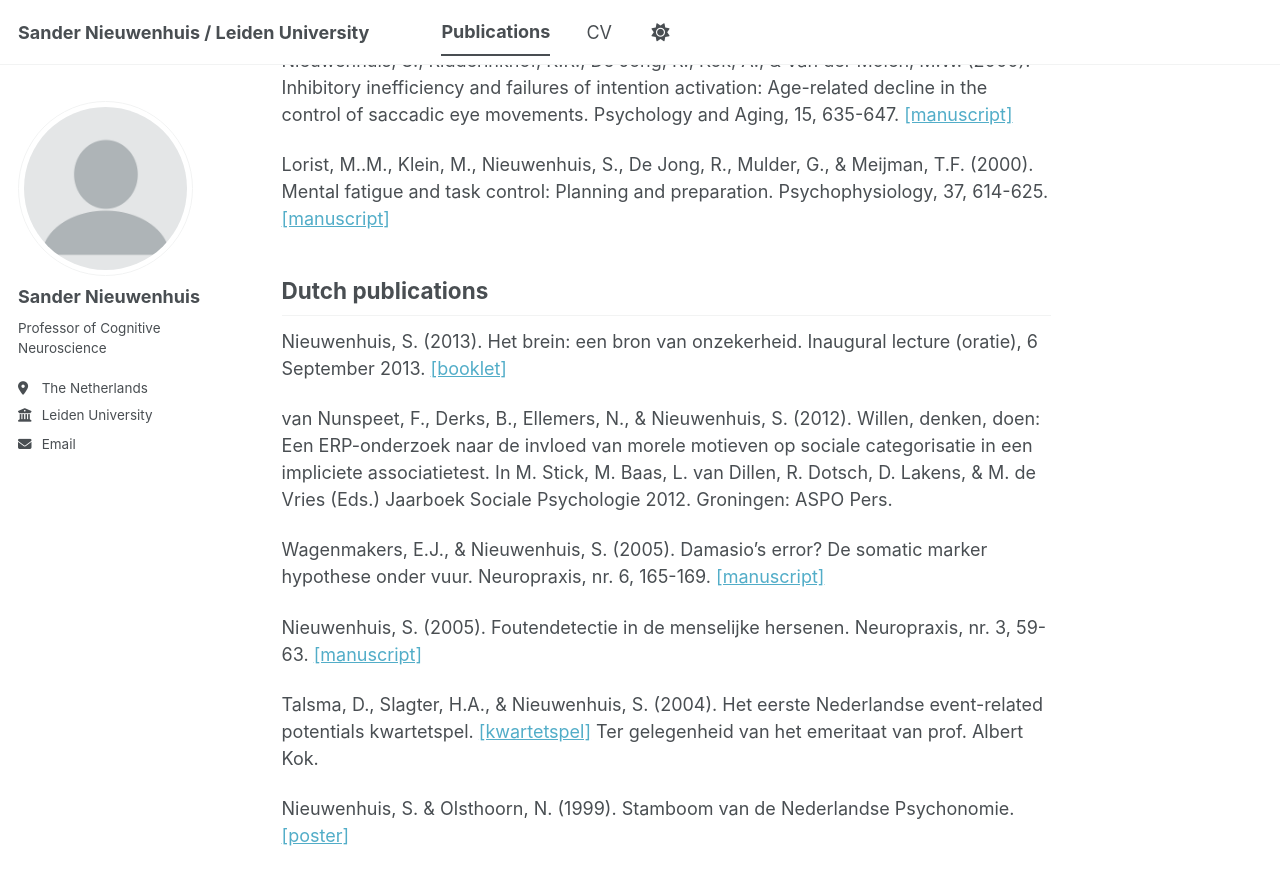
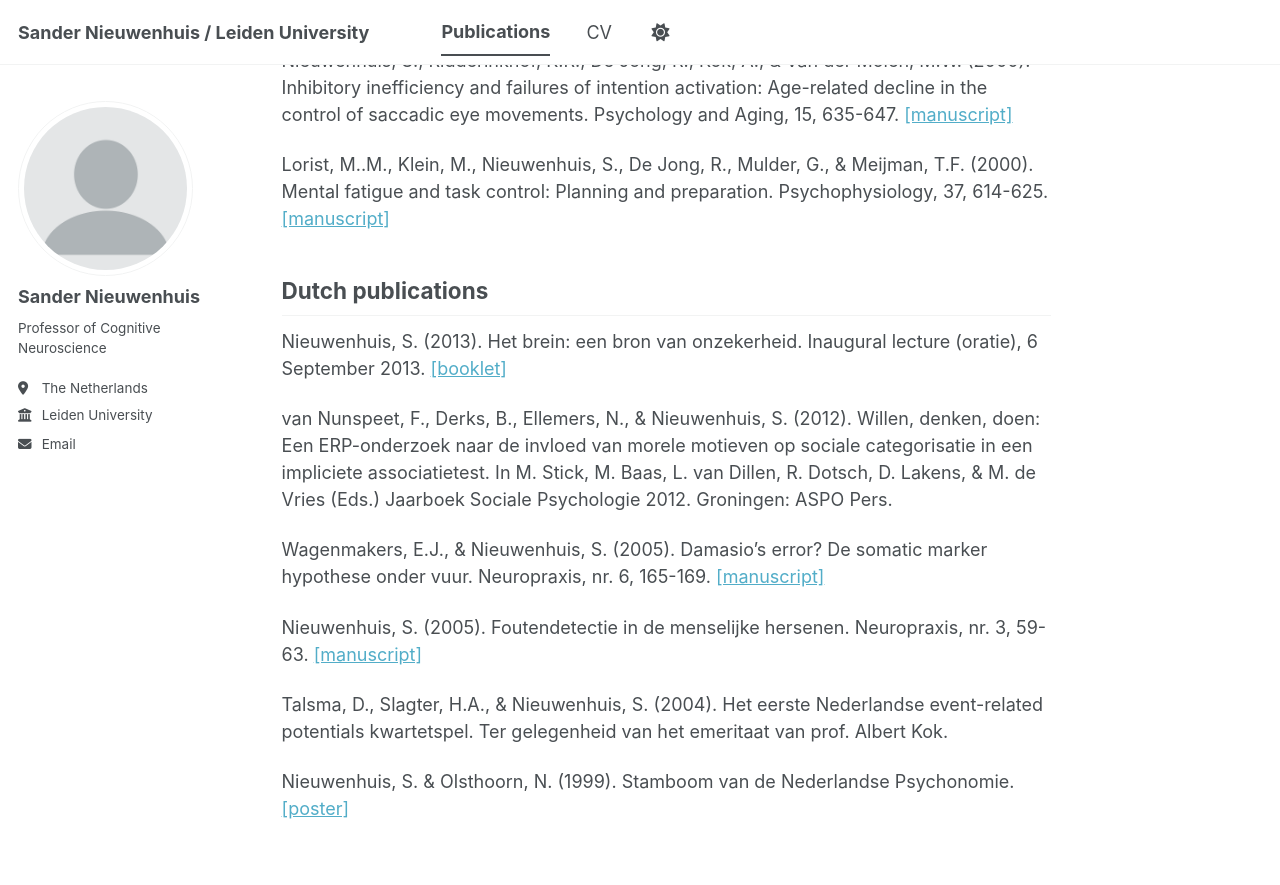
Before and after one commit to sander-nieuwenhuis/research, a Jekyll site: the page built from _pages/publications.md, in a window 1280 px wide and 900 px high, scrolled down 13529 px. Shown: the top 885 px of the window. Built offline with Jekyll 4.4.1, drawn with Linux system fonts in a browser that asks for light colours; a script bundle is joined from its source files by our own code; library files that are not in the unit come from our copies.

Commit message:
Update publications.md

```diff
--- a/_pages/publications.md
+++ b/_pages/publications.md
@@ -277,6 +277,6 @@ Wagenmakers, E.J., & Nieuwenhuis, S. (2005). Damasio’s error? De somatic marke
 
 Nieuwenhuis, S. (2005). Foutendetectie in de menselijke hersenen. Neuropraxis, nr. 3, 59-63. [[manuscript]](https://sander-nieuwenhuis.github.io/research/assets/pdfs/NieuwenhuisNeuropraxis.pdf)
 
-Talsma, D., Slagter, H.A., & Nieuwenhuis, S. (2004). Het eerste Nederlandse event-related potentials kwartetspel. [[kwartetspel]](https://sander-nieuwenhuis.github.io/research/assets/pdfs/AlbertKokKwartet.pdf) Ter gelegenheid van het emeritaat van prof. Albert Kok.
+Talsma, D., Slagter, H.A., & Nieuwenhuis, S. (2004). Het eerste Nederlandse event-related potentials kwartetspel. Ter gelegenheid van het emeritaat van prof. Albert Kok.
 
 Nieuwenhuis, S. & Olsthoorn, N. (1999). Stamboom van de Nederlandse Psychonomie. [[poster]](https://sander-nieuwenhuis.github.io/research/assets/pdfs/stamboom.pdf)
```
